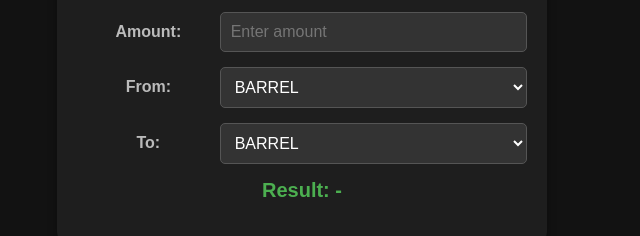
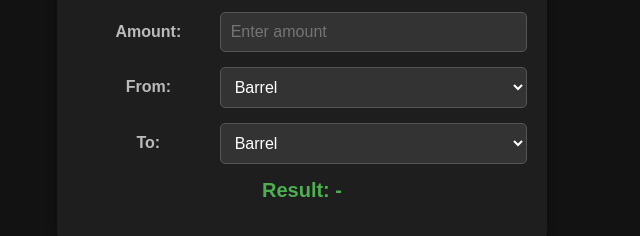
Before and after one commit to kingsaleh/oil-unit-converter, a plain HTML site: page index.html in a window 1280 px wide. Shown: the part 160-396 px from the top of the page, 338-978 px from the left. Drawn offline with Linux system fonts and the light colour scheme.

Commit message:
Update index.html

```diff
--- a/index.html
+++ b/index.html
@@ -95,8 +95,8 @@
             "barrel": 0.158987,
             "liter": 0.001,
             "gallon": 0.00378541,
-            "cubic_meter": 1,
-            "metric_ton": null
+            "cubic meter": 1,
+            "metric ton": null
         };
 
         function populateDropdowns() {
@@ -107,20 +107,25 @@
             const fromSelect = document.getElementById("fromUnit");
             const toSelect = document.getElementById("toUnit");
 
+            // Populate oil types
             oilTypes.forEach(oil => {
                 let option = document.createElement("option");
                 option.value = oil;
-                option.textContent = oil;
+                option.textContent = oil; // Oil names are fine as they are
                 oilSelect.appendChild(option);
             });
 
+            // Populate unit types with formatted names
             unitTypes.forEach(unit => {
+                let formattedUnit = unit.replace("_", " ").replace(/\b\w/g, char => char.toUpperCase()); // Capitalize
                 let option1 = document.createElement("option");
                 let option2 = document.createElement("option");
+
                 option1.value = unit;
                 option2.value = unit;
-                option1.textContent = unit.toUpperCase();
-                option2.textContent = unit.toUpperCase();
+                option1.textContent = formattedUnit;
+                option2.textContent = formattedUnit;
+
                 fromSelect.appendChild(option1);
                 toSelect.appendChild(option2);
             });
@@ -141,7 +146,7 @@
 
             // Step 1: Convert from input unit to Metric Ton
             let metricTon;
-            if (fromUnit === "metric_ton") {
+            if (fromUnit === "metric ton") {
                 metricTon = volume;
             } else {
                 metricTon = (density * (volume * unitMultipliers[fromUnit])) / 1000;
@@ -149,7 +154,7 @@
 
             // Step 2: Convert Metric Ton to target unit
             let result;
-            if (toUnit === "metric_ton") {
+            if (toUnit === "metric ton") {
                 result = metricTon;
             } else {
                 result = (metricTon * 1000) / (density * unitMultipliers[toUnit]);
@@ -165,7 +170,6 @@
             document.getElementById("fromUnit").addEventListener("change", convertOilUnits);
             document.getElementById("toUnit").addEventListener("change", convertOilUnits);
         });
-
     </script>
 
 </body>
```
